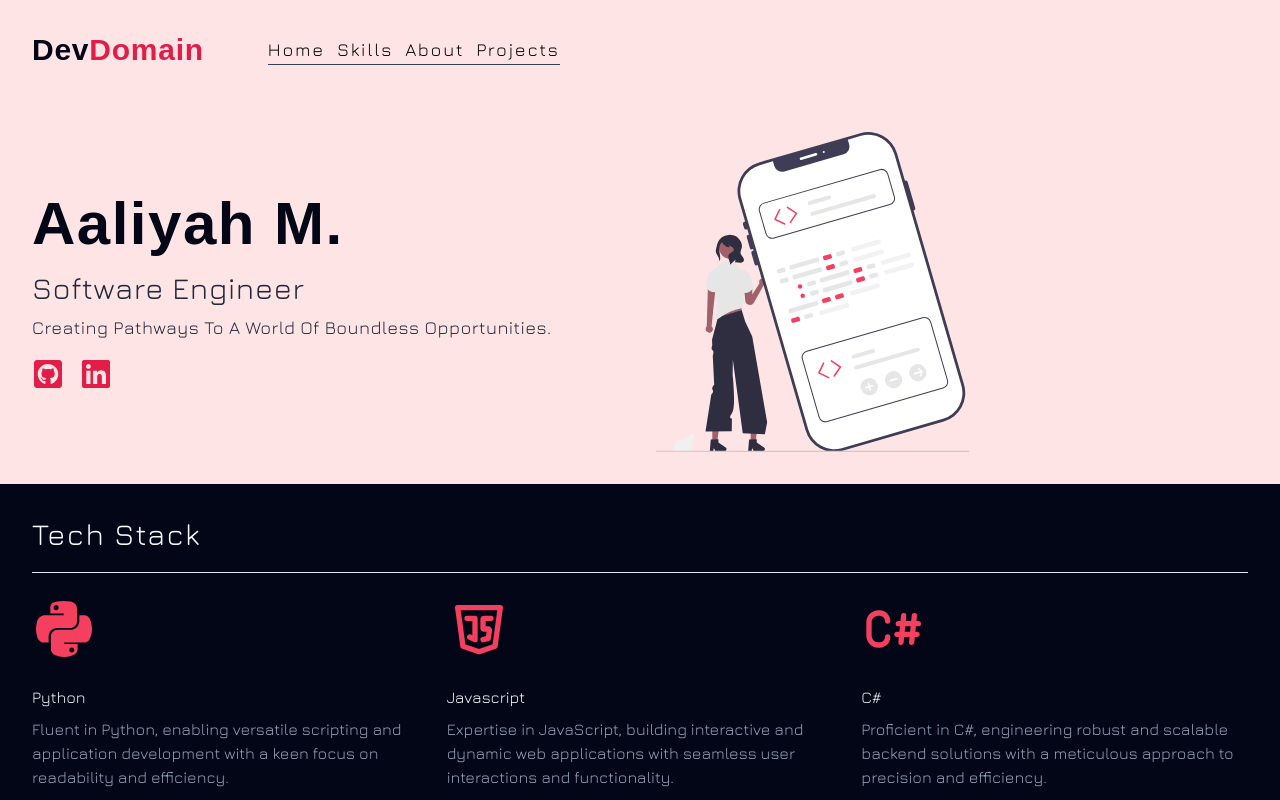
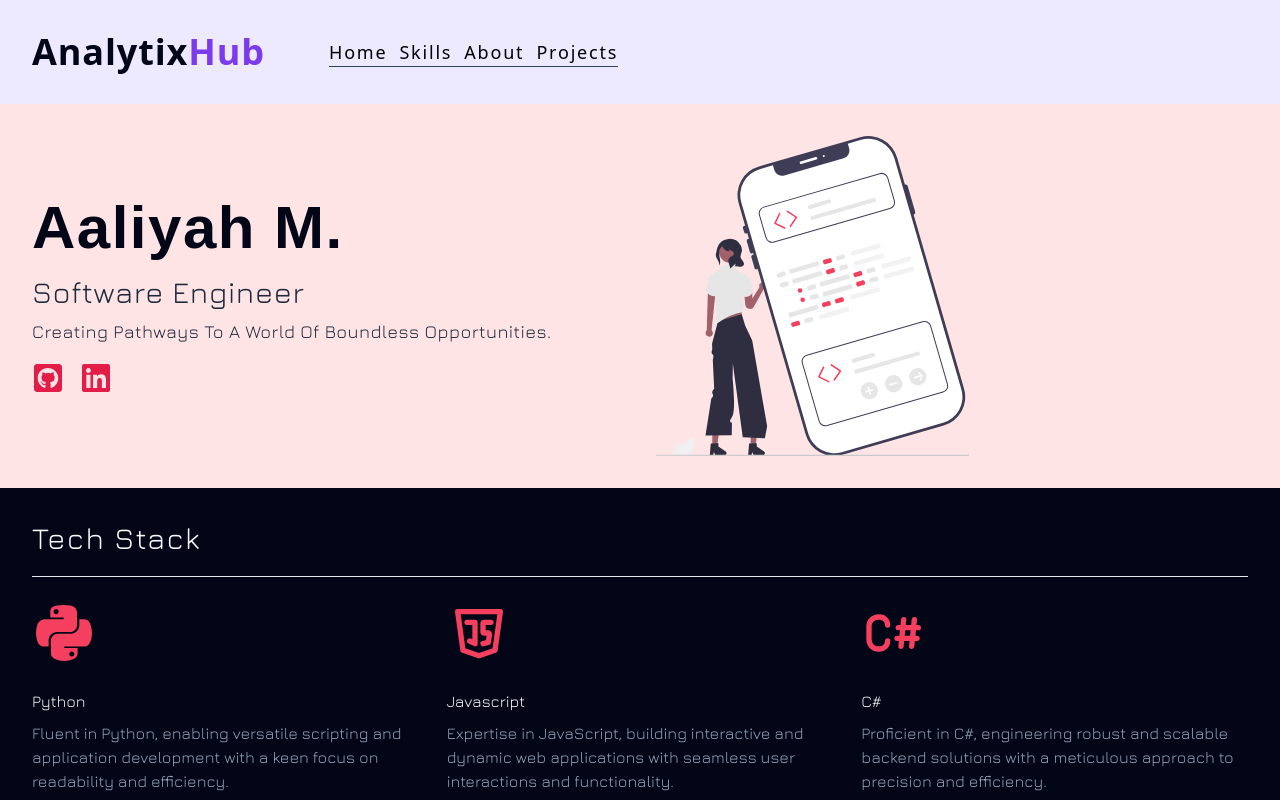
Before and after one commit to Aaliyah1699/SQL-Portfolio, a React (Vite) app: page / in a window 1280 px wide. Shown: the top 800 px of the page. Built offline with nearby package versions, Linux system fonts and the light colour scheme; a web font is replaced by a local one.

Commit message:
Update Navbar

```diff
--- a/src/components/Navbar.jsx
+++ b/src/components/Navbar.jsx
@@ -2,10 +2,10 @@ import { links } from '../data';
 
 const Navbar = () => {
     return (
-        <nav className='bg-rose-100'>
+        <nav className='bg-violet-100' >
             <div className='align-element py-4 flex flex-col sm:flex-row sm:gap-x-16 sm:items-center sm:py-8 leading-loose '>
-                <h2 className='text-3xl font-extrabold tracking-wide font-bruno text-slate-950'>
-                    Dev<span className='text-rose-600'>Domain</span>
+                <h2 className='text-4xl font-extrabold tracking-wide font-candy text-slate-950'>
+                    Analytix<span className='text-violet-600'>Hub</span>
                 </h2>
                 <div className='flex gap-x-3 leading-loose border-b border-slate-700 '>
                     {links.map((link) => {
@@ -15,7 +15,7 @@ const Navbar = () => {
                                 key={id}
                                 href={href}
                                 to={to}
-                                className='capitalize text-lg tracking-widest hover:text-rose-600 duration-300 font-jura hover:shadow-lg'
+                                className='capitalize text-lg tracking-widest hover:text-violet-600 duration-300 font-one hover:shadow-lg'
                             >
                                 {text}
                             </a>
```
